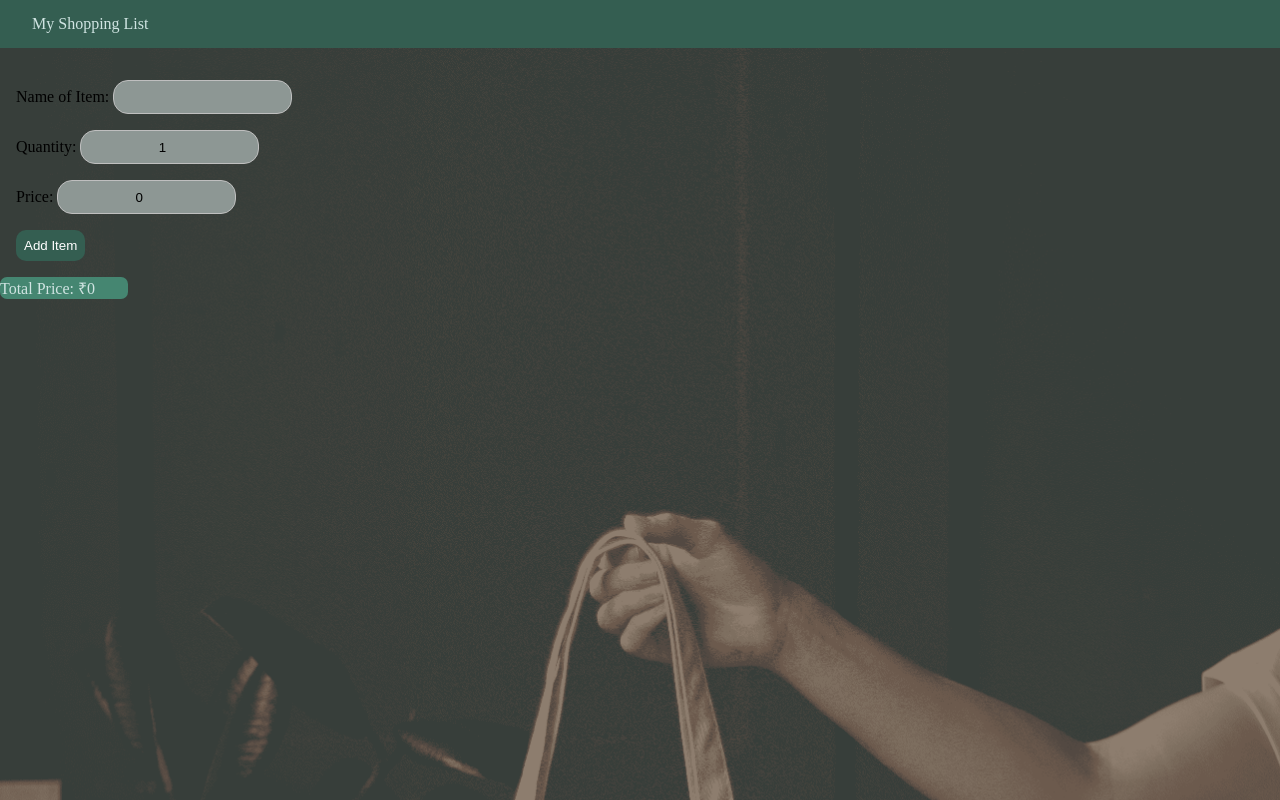
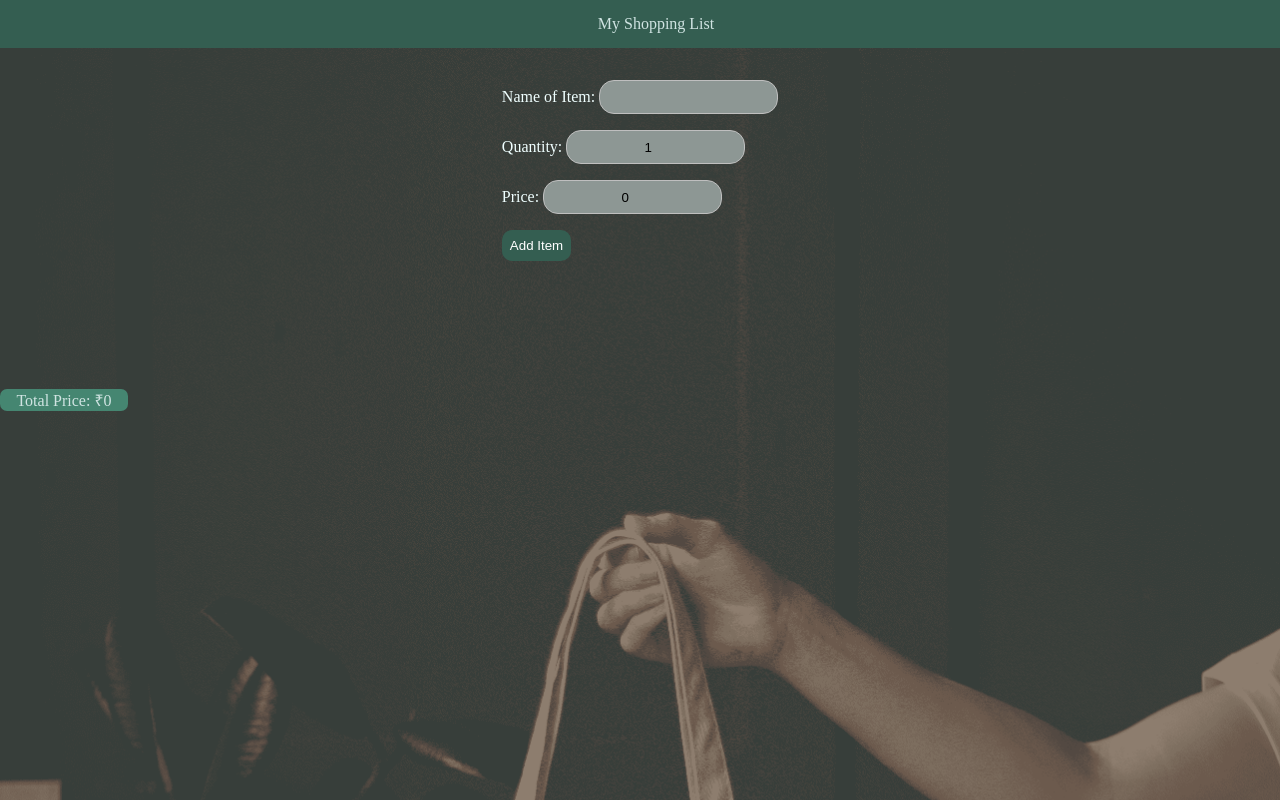
Before and after one commit to mrudul2/shopping-app, a plain HTML site: page index.html in a window 1280 px wide. Drawn offline with Linux system fonts and the light colour scheme.

Commit message:
css updates

```diff
--- a/index.css
+++ b/index.css
@@ -19,8 +19,15 @@ nav{
     margin-bottom: 1rem;
 }
 
+nav p{
+    text-align: center;
+}
+
 .container{
     padding: 1rem;
+    display: flex;
+    justify-content: center;
+    align-items: center;
 }
 
 #itemForm label{
@@ -48,24 +55,30 @@ nav{
     border-radius: 10px;
 }
 
-#item-div{
+#itemDiv{
     margin-top: 3rem;
     margin-bottom: 2rem;
+    padding: 1rem;
+    display: flex;
+    flex-direction: column;
+    align-items: center;
+    justify-content: center;
 }
 
 #totalPriceDiv{
     background-color:  #458671;
     width: 8rem;
     border-radius: 7px;
-    color: rgb(208, 228, 226);;
+    color: rgb(208, 228, 226);
+    text-align: center;
 }
 
 .item{
     display: grid;
-    grid-template-columns: 1fr 10fr 1fr;
-    background: #eaeaea;
+    grid-template-columns: 1fr 4fr 1fr;
+    background: #9cafa8;
     margin-bottom: 0.5rem;
-    width: 100%;
+    width: 25%;
     justify-content: end;
     border-radius:5px;
 }
--- a/index.html
+++ b/index.html
@@ -20,24 +20,25 @@
         </script>
 
 </head>
+<nav>
+    <p>My Shopping List</p>
+</nav>
 <body>
-    <nav>
-        <p>My Shopping List</p>
-    </nav>
+
    <div class="container">
     <form id="itemForm">
 
-        <label>
+        <label style="color: azure;">
             Name of Item:
             <input type="text" id="name_input" required>
         </label>
 
-        <label>
+        <label style="color: azure;">
             Quantity:
             <input type="number" id="quan_input" value="1">
         </label>
 
-        <label>
+        <label style="color: azure;">
             Price:
             <input type="number" id="price_input" value="0">
         </label>
@@ -46,10 +47,8 @@
     </form>
    </div>
 
-
     <div id="itemDiv"></div>
     <div id="totalPriceDiv"></div>
-
     <script src="./index.js"></script>
 </body>
 </html>
```
